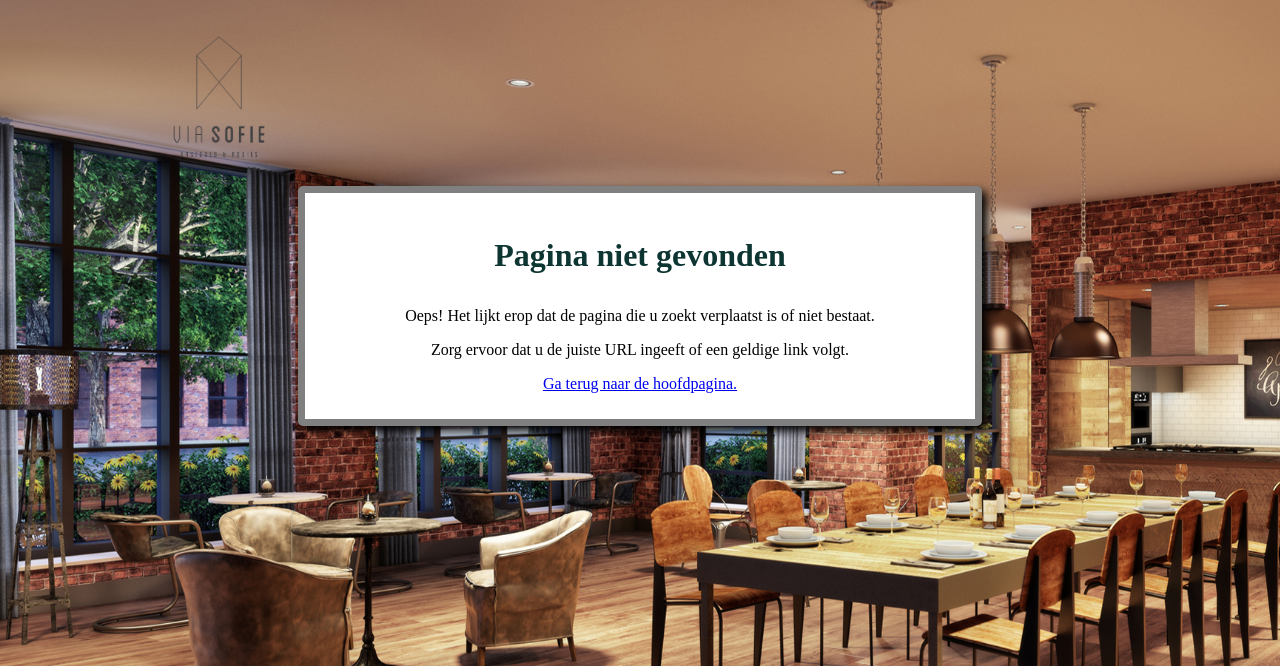
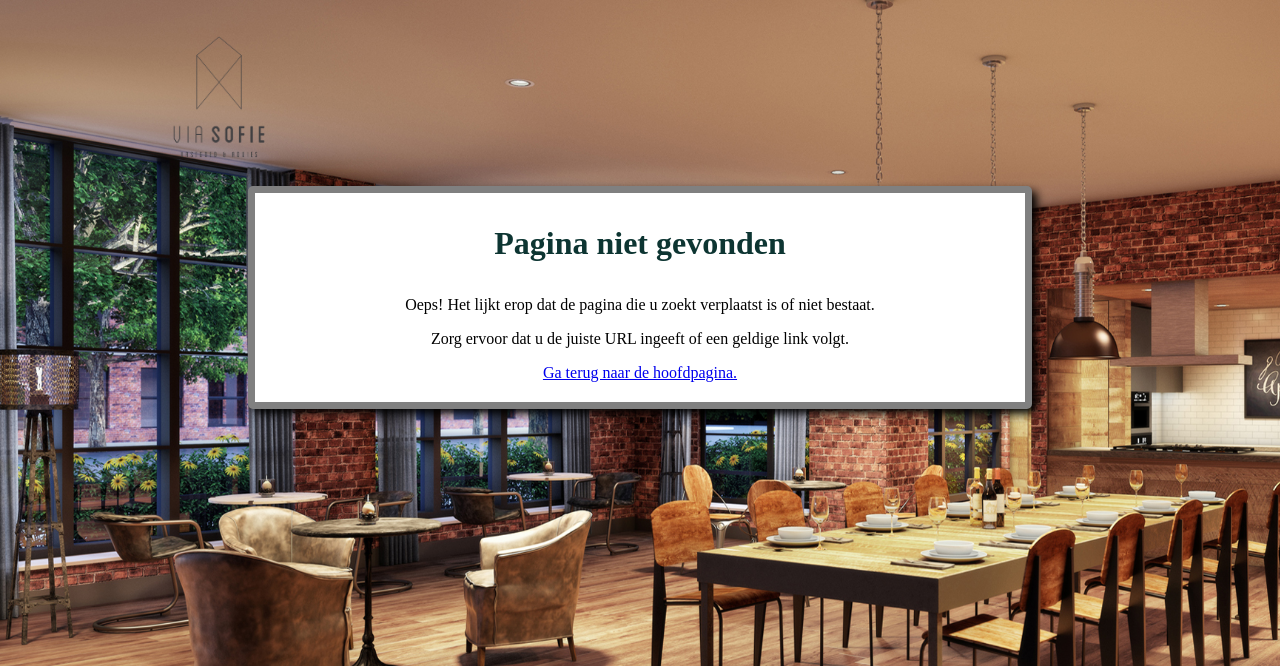
Before and after one commit to XeNz/viasofie, a Django app: template realestate/templates/404.html in a window 1280 px wide. Shown: the top 666 px of the page. Run offline with Django 3.2, Linux system fonts and the light colour scheme; the template is opened without the code that fills it, so the values that code supplies are empty; some libraries are stand-ins or nearby versions.

Commit message:
page 404
Display adjustment

```diff
--- a/static/realestate/css/404.css
+++ b/static/realestate/css/404.css
@@ -25,11 +25,11 @@
 	border-radius: 5px;
 	box-shadow: 5px 5px 10px black;
 	margin: auto;
-	width : fit-content;
-	padding-top: 10px;
-    padding-right: 100px;
-    padding-bottom: 10px;
-    padding-left: 100px;
+	display : table;
+	padding-top: 20px;
+    padding-right: 150px;
+    padding-bottom: 20px;
+    padding-left: 150px;
 }
 
 body{
```
